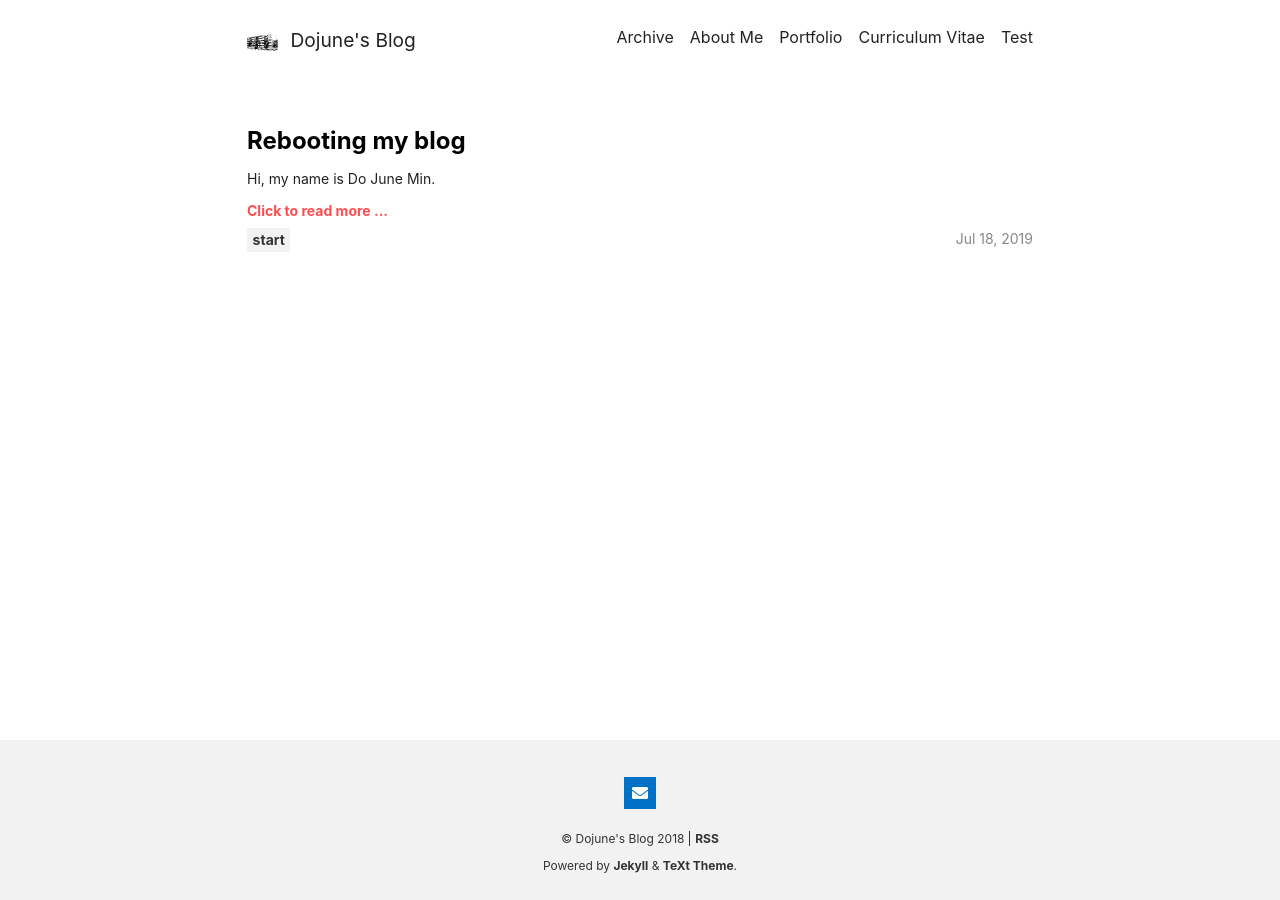
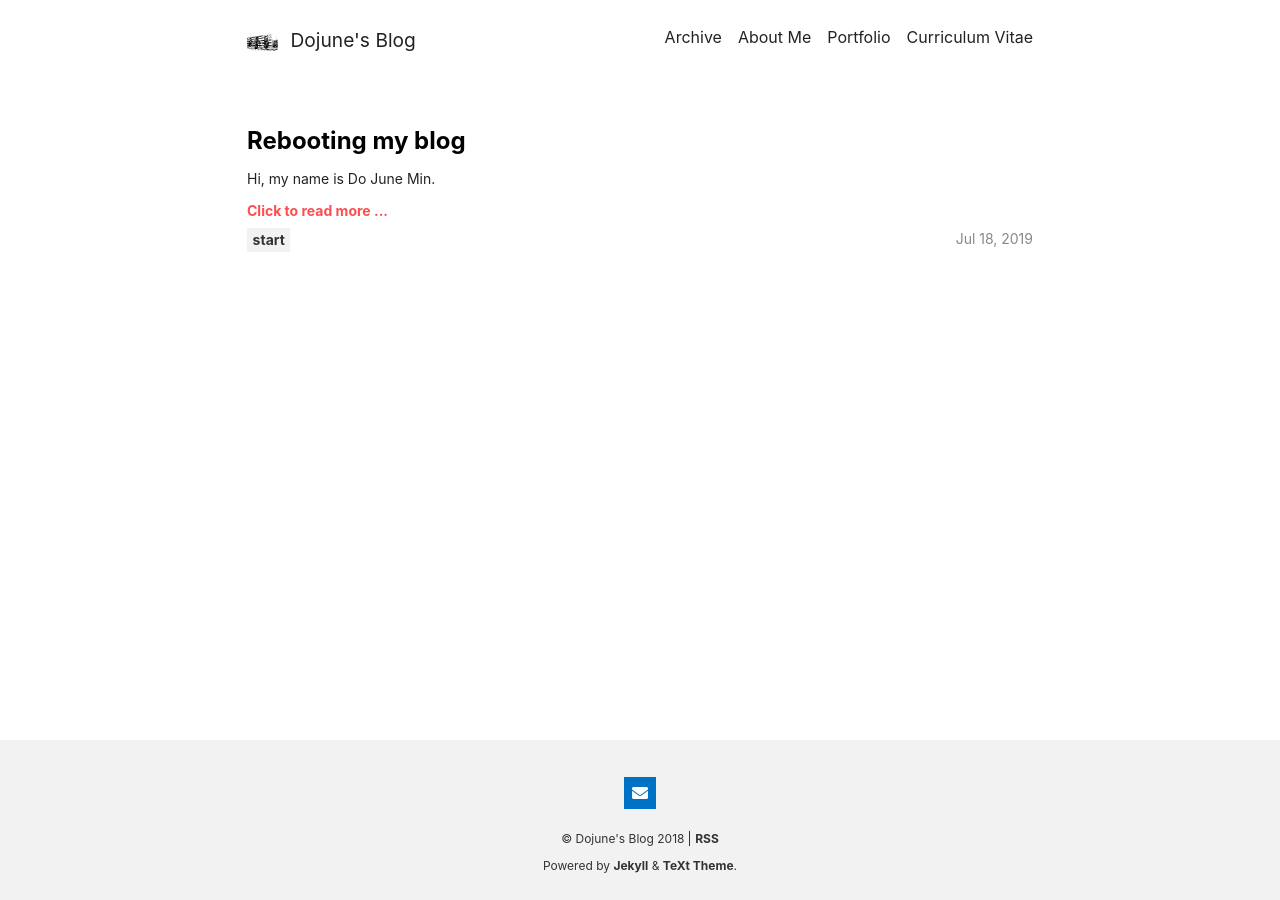
Before and after one commit to mindojune/oldmindojune.github.io, a Jekyll site: the page built from index.html, in a window 1280 px wide. Built offline with Jekyll 4.4.1, drawn with Linux system fonts in a browser that asks for light colours; nearby versions of some CDN libraries; the list of posts is cut into pages by our own code.

Commit message:
Update navigation.yml

```diff
--- a/_data/navigation.yml
+++ b/_data/navigation.yml
@@ -11,6 +11,3 @@ header:
   - titles:
       en:       Curriculum Vitae
     url:        /cv.pdf
-  - titles:
-      en:       Test
-    url:        /about.md
```
